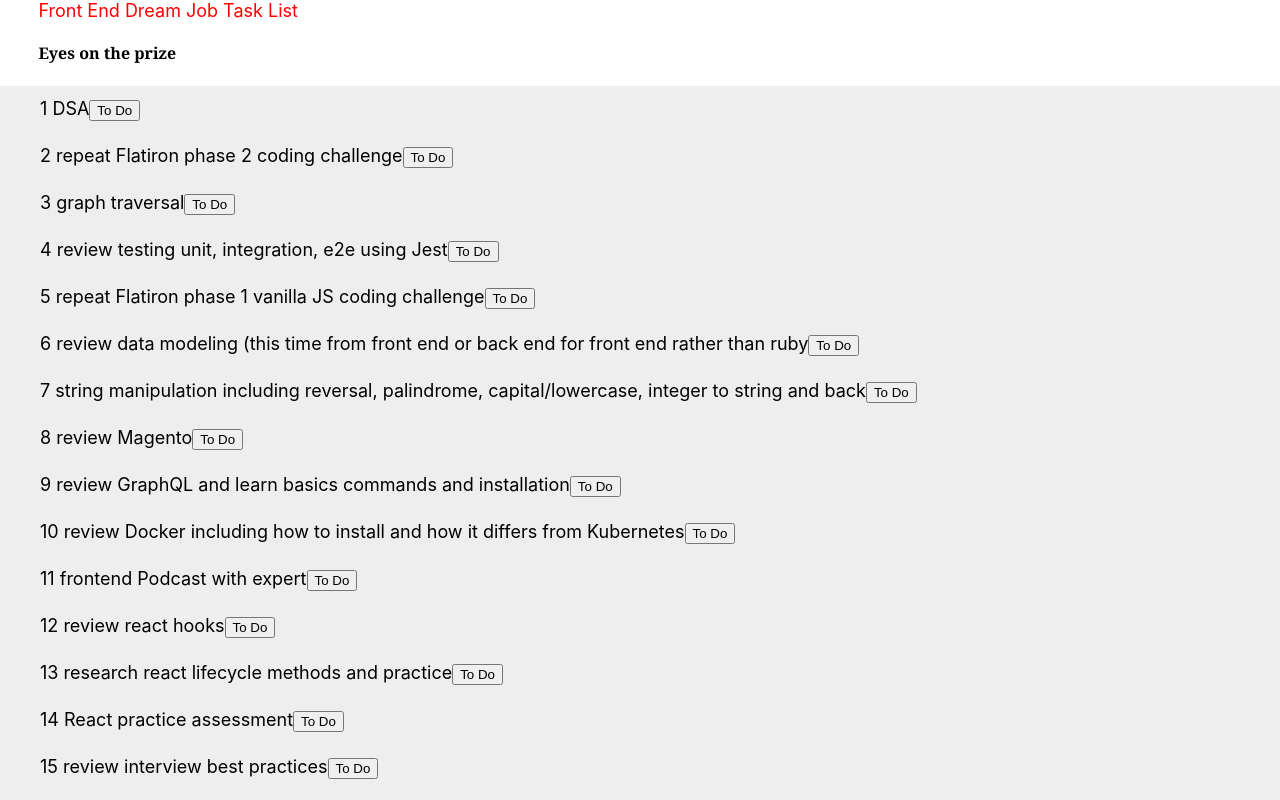
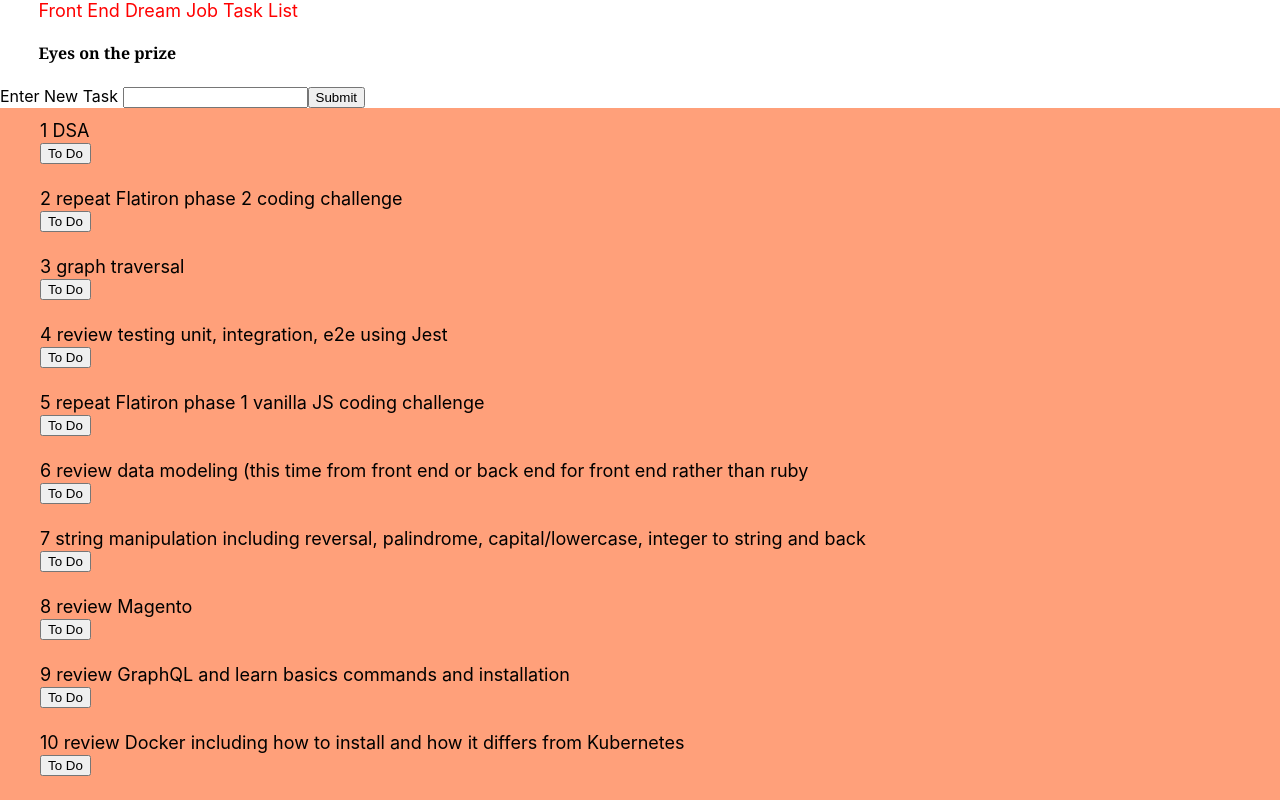
Before and after one commit to Laraellenh/todo-list-frontend-practice, a React (Create React App) app: page / in a window 1280 px wide. Shown: the top 800 px of the page. Built offline with nearby package versions, Linux system fonts and the light colour scheme.

Commit message:
persistence issue with the form, researching how to persist to local DB, form complete though

```diff
--- /dev/null
+++ b/db.json
@@ -0,0 +1,19 @@
+{
+  "posts": [
+    {
+      "id": 1,
+      "title": "json-server",
+      "author": "typicode"
+    }
+  ],
+  "comments": [
+    {
+      "id": 1,
+      "body": "some comment",
+      "postId": 1
+    }
+  ],
+  "profile": {
+    "name": "typicode"
+  }
+}
--- a/package.json
+++ b/package.json
@@ -13,7 +13,7 @@
     "web-vitals": "^2.1.4"
   },
   "scripts": {
-    "start": "PORT=3000 react-scripts start",
+    "start": "PORT=3001 react-scripts start",
     "build": "react-scripts build",
     "test": "react-scripts test",
     "eject": "react-scripts eject"
--- a/src/App.css
+++ b/src/App.css
@@ -4,6 +4,7 @@
 ul {
     margin: 0;
     padding: 0;
+    column-width: 50%;
   }
 
 /* Style the list items */
@@ -11,7 +12,7 @@
     cursor: pointer;
     position: relative;
     padding: 12px 8px 12px 40px;
-    background: #eee;
+    background: lightsalmon;
     font-size: 18px;
     transition: 0.2s;
 
@@ -26,9 +27,19 @@
     font-size: large;
     margin-left: 3%;
     color: red;
+
 }
 .h4{
     font-family: Cambria, Cochin, Georgia, Times, 'Times New Roman', serif;
     font-weight: 600;
     margin-left: 3%
 }
+
+.input{
+    font-size: small;
+    color: black;
+
+}
+.moreInfo{
+    margin-left: 51%;
+}
--- a/src/App.js
+++ b/src/App.js
@@ -2,11 +2,15 @@
 import './App.css';
 import React, {useState, useEffect} from "react";
 import TodoContainer from './Components/TodoContainer'
-
+import NewToDo from './Components/NewToDo'
 
 function App() {
 const [tasks, setTasks] = useState([]);
 
+function addNewToDo(newTask){
+  setTasks([...tasks, newTask])
+
+}
 // fetch data locally, set it in state array, invoke that w/ the useEffect  hook
 const getData =()=>{
   fetch('db.json', {
@@ -37,8 +41,10 @@
 
 
     <div  >
+
       <div className="div"> Front End Dream Job Task List </div>
       <h4 className="h4"> Eyes on the prize </h4>
+      <NewToDo onAddNewTask={addNewToDo} tasksArray= {taskList} setTasks={setTasks} />
       <ul id="myUL">
       {taskList}
 
--- /dev/null
+++ b/src/Components/MoreInfo.js
@@ -0,0 +1 @@
+// a place to show the research, time, or add notes perhaps
--- /dev/null
+++ b/src/Components/NewToDo.js
@@ -0,0 +1,58 @@
+// create an input that can be typed into to add a new task that persists
+import React, {useState} from 'react'
+
+function NewToDo({onAddNewTask, tasksArray, setTasks }) {
+const [newTask, setNewTask] = useState ("")
+
+console.log(tasksArray.length+1)
+
+    function handleSubmit(e){
+        e.preventDefault();
+        const formInput = {
+            task_task: newTask.task,
+            task_id: tasksArray.length + 1
+        }
+        console.log(formInput)
+        fetch('db.json', {
+        method: 'POST',
+        headers: {
+            'Content-Type': 'application/json'
+        },
+        body: JSON.stringify(formInput)
+            .then(function(response){
+                console.log(response);
+                return response.json();
+            })
+            .then(function(newTask){
+                console.log(newTask)
+                setNewTask(newTask)
+                setTasks([...tasksArray, newTask])
+            })
+        })
+    }
+    function handleChange(e){
+        setNewTask(e.target.value)
+        console.log(e.target.value)
+    }
+    return (
+        <form
+            type = "submit"
+
+            >
+         <label> Enter New Task </label>
+            <input type = "text"
+            placehold = "enter a new task here"
+            value = {newTask.task}
+            onChange ={handleChange}
+           />
+           <button
+           type= "submit"
+            onSubmit =  {handleSubmit}>
+                Submit
+            </button>
+        </form>
+
+
+    )
+}
+export default NewToDo;
--- a/src/Components/TodoContainer.js
+++ b/src/Components/TodoContainer.js
@@ -1,6 +1,6 @@
 import {useState} from 'react'
 function TodoContainer({task}){
- console.log(task)
+
     const [done, setDone] = useState(false)
 
        function changeStateDone(){
@@ -13,7 +13,7 @@
         <div>
             <ol>
               {task.id}  {task.task}
-
+              <br></br>
               <button onClick={changeStateDone}> {done? "Completed Task, great work" : "To Do"} </button>
                </ol>
 
```
Also changed, not shown: src/Components/Search.js (added, +10 -0 lines).
